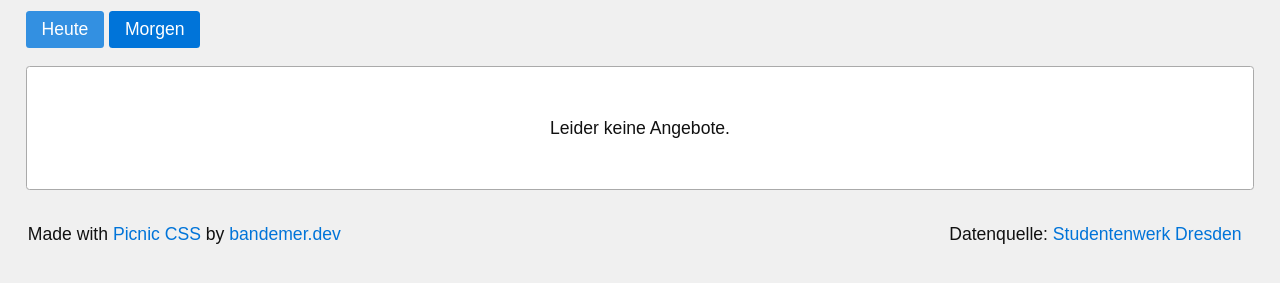
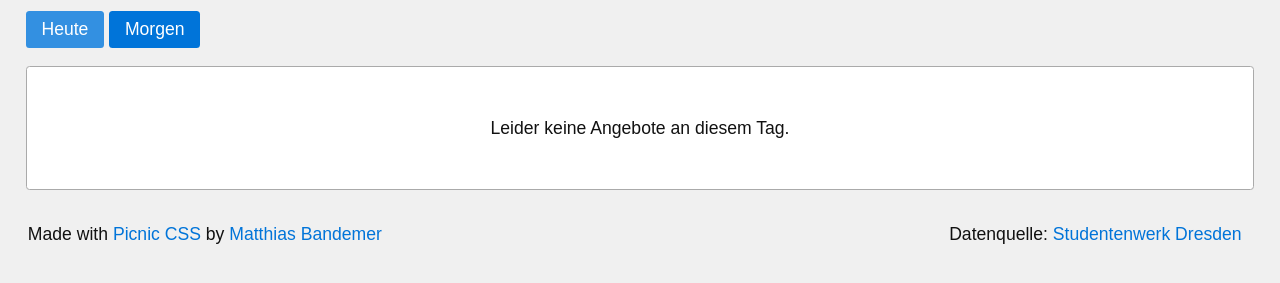
Before and after one commit to bandemer/mensa-speiseplan-pwa, a plain HTML site: page index.html in a window 1280 px wide. Both pictures are taken after a click on the button "Heute". Shown: the part 81-364 px from the top of the page. Drawn offline with Linux system fonts and the light colour scheme; no server answers.

Commit message:
Minor improvements

```diff
--- a/index.html
+++ b/index.html
@@ -17,7 +17,7 @@
 <div id="speiseplan"></div>
 <footer class="flex">
     <div>
-        Made with <a href="https://picnicss.com">Picnic CSS</a> by <a href="https://bandemer.dev" title="Matthias Bandemer">bandemer.dev</a>
+        Made with <a href="https://picnicss.com">Picnic CSS</a> by <a href="https://bandemer.dev">Matthias Bandemer</a>
     </div>
     <div class="text-align-right">
         Datenquelle: <a href="https://www.studentenwerk-dresden.de/mensen/speiseplan-api.html">Studentenwerk Dresden</a>
--- a/script.js
+++ b/script.js
@@ -13,7 +13,7 @@ function showSpeiseplan(tag)
     let html = '';
     if (spl[tag].length == 0) {
         html += '<article class="card">' +
-            '<p class="keine-angebote">Leider keine Angebote.</p></article>';
+            '<p class="keine-angebote">Leider keine Angebote an diesem Tag.</p></article>';
     }
     spl[tag].forEach(function (spld) {
         html += '<article class="card">' +
--- a/worker.js
+++ b/worker.js
@@ -6,7 +6,7 @@
  * Cache Identifier
  * @type {string}
  */
-const CACHE_ID = "test-v17";
+const CACHE_ID = "test-v18";
 
 /**
  * Files to cache
```
Also changed, not shown: README.md.
